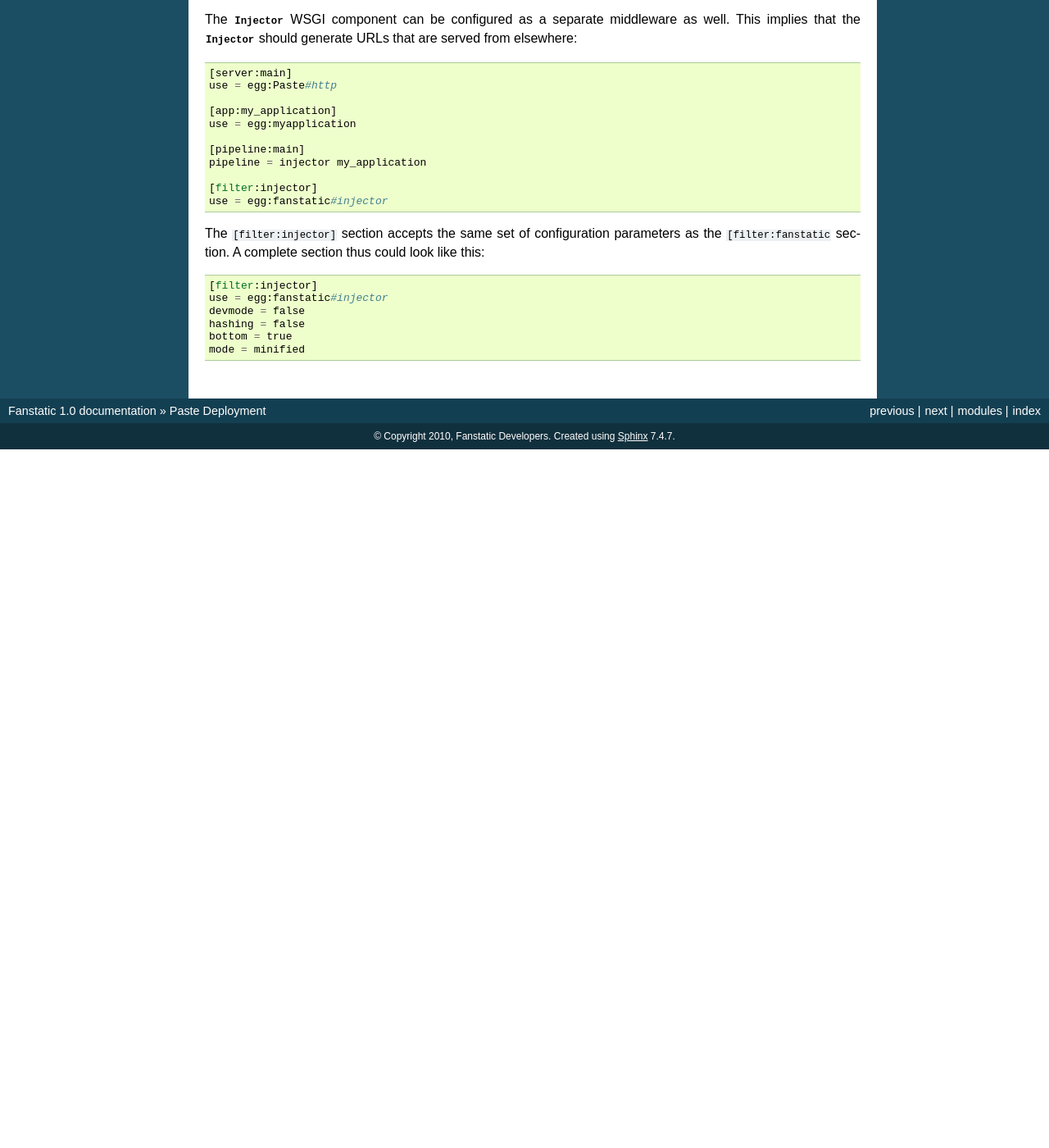
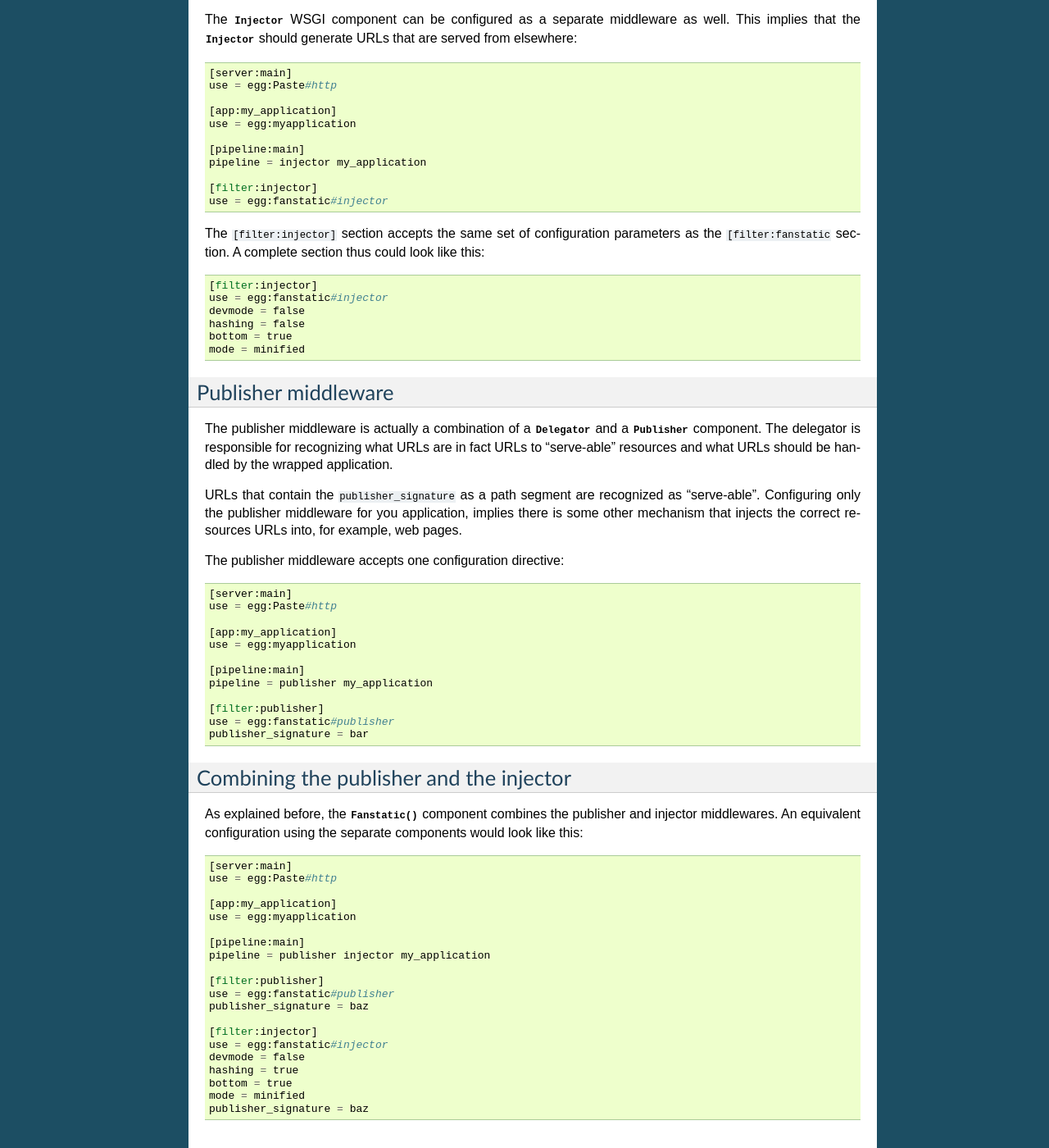
Before and after one commit to zopefoundation/fanstatic, a Sphinx documentation site: the page built from doc/paste_deploy.rst, in a window 1280 px wide and 1400 px high, scrolled down 1355 px. Shown: the whole window at 82% size. Built offline with Sphinx 7.4.7, drawn with Linux system fonts in a browser that asks for light colours; before the commit the page ends 1903 px from its top, so only the background shows below that; some of the changed text lies outside the part shown.

Commit message:
finish the part on the publisher component and combining the injector and publisher

```diff
--- a/doc/paste_deploy.rst
+++ b/doc/paste_deploy.rst
@@ -104,4 +104,61 @@ complete section thus could look like this::
   bottom = true
   mode = minified
 
+Publisher middleware
+--------------------
+
+The publisher middleware is actually a combination of a
+:py:class:`Delegator` and a :py:class:`Publisher` component. The
+delegator is responsible for recognizing what URLs are in fact URLs to
+"serve-able" resources and what URLs should be handled by the wrapped
+application.
+
+URLs that contain the ``publisher_signature`` as a path segment are
+recognized as "serve-able". Configuring only the publisher middleware
+for you application, implies there is some other mechanism that
+injects the correct resources URLs into, for example, web pages.
+
+The publisher middleware accepts one configuration directive::
+
+  [server:main]
+  use = egg:Paste#http
+
+  [app:my_application]
+  use = egg:myapplication
+
+  [pipeline:main]
+  pipeline = publisher my_application
+
+  [filter:publisher]
+  use = egg:fanstatic#publisher
+  publisher_signature = bar
+
+Combining the publisher and the injector
+----------------------------------------
+
+As explained before, the :py:func:`Fanstatic` component combines the
+publisher and injector middlewares. An equivalent configuration using
+the separate components would look like this::
+
+  [server:main]
+  use = egg:Paste#http
+
+  [app:my_application]
+  use = egg:myapplication
+
+  [pipeline:main]
+  pipeline = publisher injector my_application
+
+  [filter:publisher]
+  use = egg:fanstatic#publisher
+  publisher_signature = baz
+
+  [filter:injector]
+  use = egg:fanstatic#injector
+  devmode = false
+  hashing = true
+  bottom = true
+  mode = minified
+  publisher_signature = baz
+
 .. _`Paste Deployment`: http://pythonpaste.org/deploy/
```
Also changed, not shown: other parts of doc/paste_deploy.rst (+1 -1 lines).
